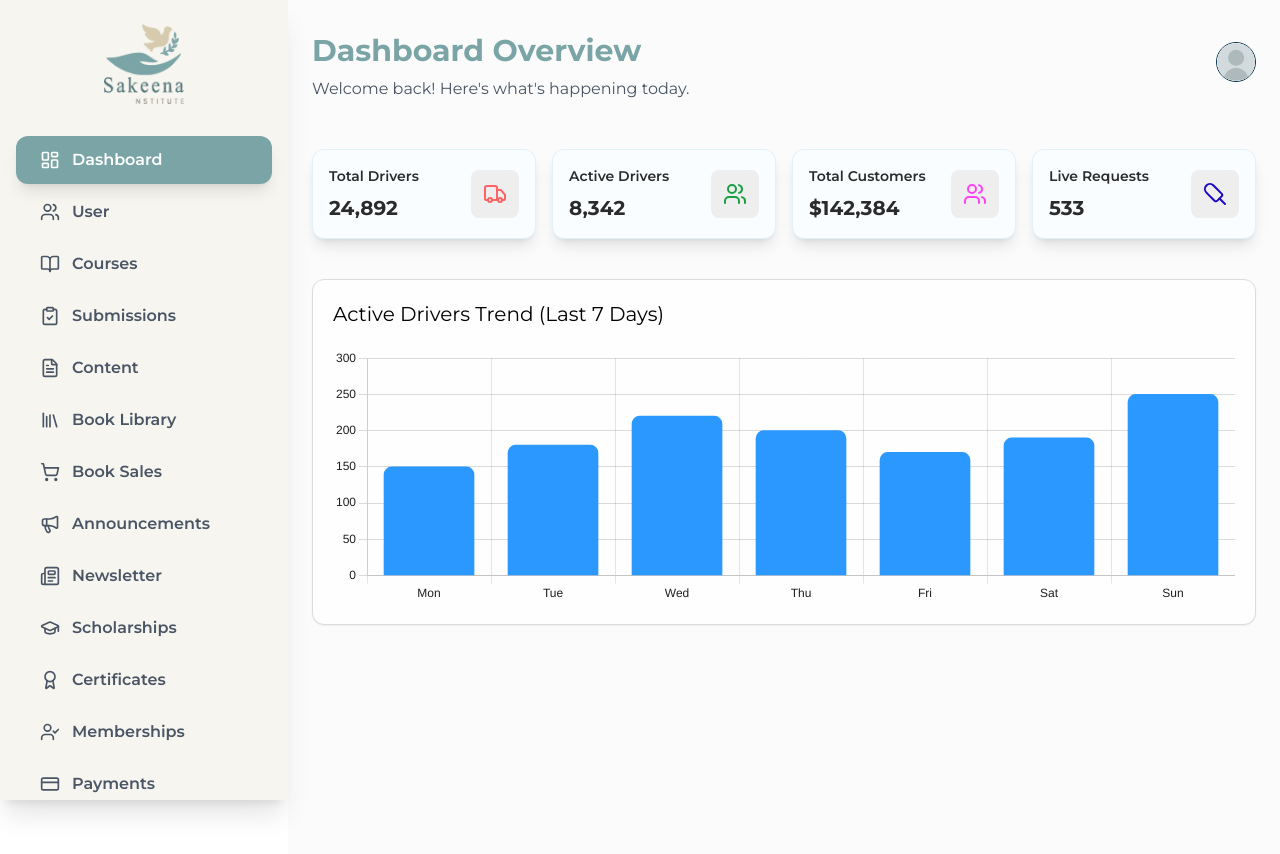
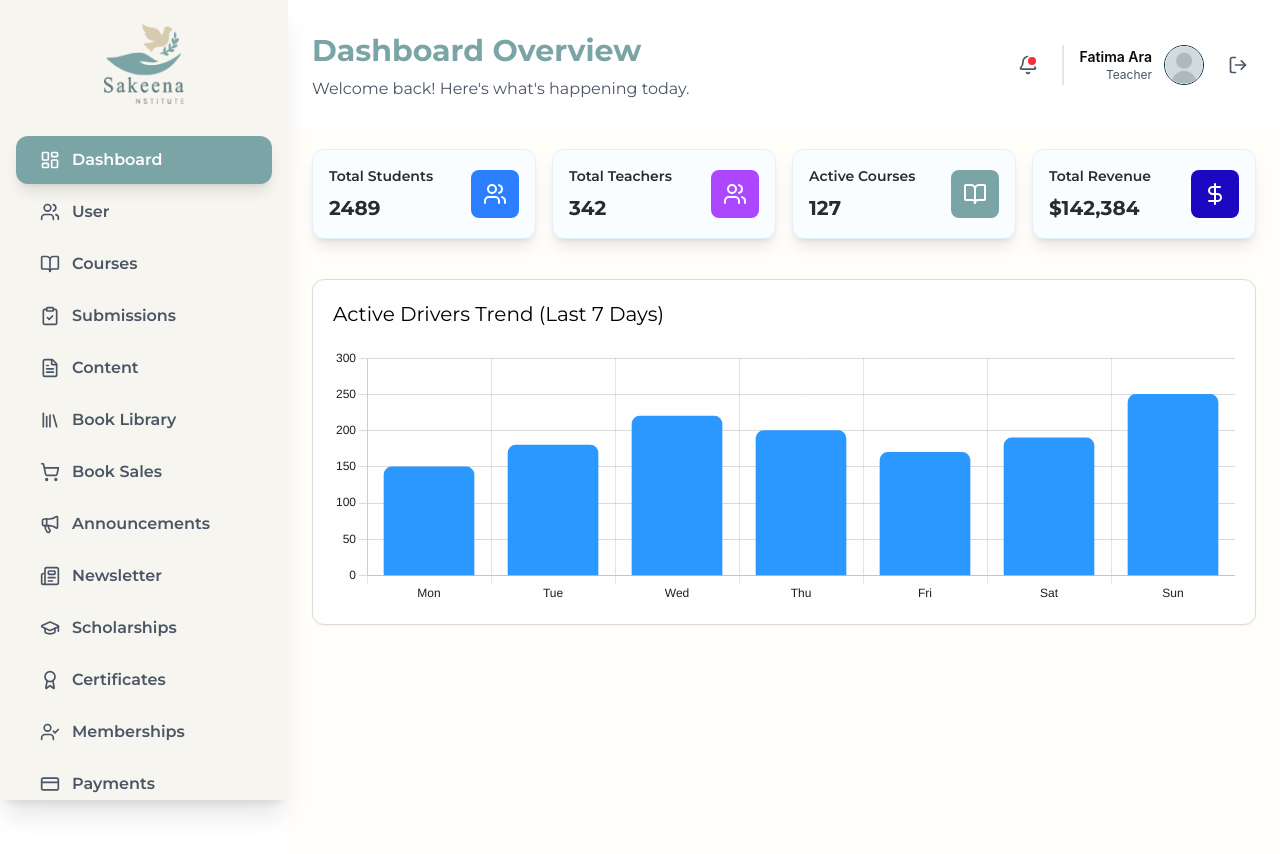
Before and after one commit to Arafat-Bhuiyan/Zahra-Admin, a React (Vite) app: page /admin in a window 1280 px wide. Shown: the top 854 px of the page. Built offline with nearby package versions, Linux system fonts and the light colour scheme.

Commit message:
Header, MainDashboard, AdminLayout modified

```diff
--- a/src/Admin/Dashboard/Header.jsx
+++ b/src/Admin/Dashboard/Header.jsx
@@ -1,18 +1,54 @@
-import React from "react";
+import React, { useState } from "react";
 import profile from "../../../src/assets/images/profile.jpg";
+import { Bell, LogOut } from "lucide-react";
+import { useNavigate } from "react-router-dom";
+
 const Header = ({ title, subtitle }) => {
+  const [hasNotification, setHasNotification] = useState(true);
+  const navigate = useNavigate();
+
+  const handleLogout = () => {
+    // Perform logout logic here (e.g., clearing tokens)
+    console.log("Logging out...");
+    navigate("/login"); // Redirect to login page
+  };
+
   return (
-    <div className="flex items-center justify-between px-6 py-7 bg-[#FBFBFB]">
+    <div className="flex items-center justify-between px-6 py-7 bg-[#FFFFFF]">
       <div>
         <h1 className="font-bold text-[30px] text-greenTeal">{title}</h1>
         <p className="text-base font-normal text-[#4A5565] mt-1">{subtitle}</p>
       </div>
-      <div className="flex items-center gap-3">
-        <div>
+      <div className="flex items-center gap-4">
+        <button
+          onClick={() => setHasNotification(false)}
+          className="relative p-2 text-[#4A5565] transition-colors hover:text-neutral-900"
+        >
+          <Bell size={20} />
+          {hasNotification && (
+            <span className="absolute top-2 right-2 w-3 h-3 bg-[#FB2C36] rounded-full border-2 border-white" />
+          )}
+        </button>
+        <div className="flex items-center gap-3 border-l-2 border-[#0000001A] pl-4">
+          <div className="flex flex-col">
+            <h1 className="text-right justify-start text-neutral-950 text-sm font-semibold inter-font">
+              Fatima Ara
+            </h1>
+            <p className="text-right justify-start text-gray-600 text-xs font-normal inter-font">
+              Teacher
+            </p>
+          </div>
           <button className="w-10 h-10 rounded-full overflow-hidden bg-[#F5F3F3] border border-[#093349] font-bold text-base">
             <img src={profile} alt="" />
           </button>
         </div>
+        <button
+          onClick={handleLogout}
+          className="p-2 text-[#4A5565] transition-colors hover:text-red-600"
+          title="Logout"
+        >
+          <LogOut size={20} />
+        </button>
       </div>
     </div>
   );
--- a/src/Admin/Dashboard/MainDashboard.jsx
+++ b/src/Admin/Dashboard/MainDashboard.jsx
@@ -1,31 +1,35 @@
 import React from "react";
-import { Users, Truck, Popsicle } from "lucide-react";
+import { Users, BookOpen, DollarSign } from "lucide-react";
 import ChartsSection from "./ChartsSection";
 
 const cards = [
   {
-    title: "Total Drivers",
-    number: "24,892",
-    icon: Truck,
-    iconColor: "#FF6363",
+    title: "Total Students",
+    number: "2489",
+    icon: Users,
+    iconColor: "#ffffff",
+    bgColor: "#2B7FFF",
   },
   {
-    title: "Active Drivers",
-    number: "8,342",
+    title: "Total Teachers",
+    number: "342",
     icon: Users,
-    iconColor: "#1A9F42",
+    iconColor: "#ffffff",
+    bgColor: "#AD46FF",
   },
   {
-    title: "Total Customers",
-    number: "$142,384",
-    icon: Users,
-    iconColor: "#FF43F2",
+    title: "Active Courses",
+    number: "127",
+    icon: BookOpen,
+    iconColor: "#ffffff",
+    bgColor: "#7AA4A5",
   },
   {
-    title: "Live Requests",
-    number: "533",
-    icon: Popsicle,
-    iconColor: "#1B08C0",
+    title: "Total Revenue",
+    number: "$142,384",
+    icon: DollarSign,
+    iconColor: "#ffffff",
+    bgColor: "#1B08C0",
   },
 ];
 
@@ -45,8 +49,15 @@ const MainDashboard = () => {
                 <h2 className="font-semibold text-sm">{card.title}</h2>
                 <p className="font-bold text-xl">{card.number}</p>
               </div>
-              <div className="bg-[#EEEEEE] p-3 rounded-lg">
-                <Icon className="w-6 h-6" style={{ color: card.iconColor }} />
+              <div className="w-12 h-12 p-3 rounded-lg" style={{
+                    backgroundColor: card.bgColor,
+                  }}>
+                <Icon
+                  className="w-6 h-6"
+                  style={{
+                    color: card.iconColor,
+                  }}
+                />
               </div>
             </div>
           );
--- a/src/index.css
+++ b/src/index.css
@@ -80,6 +80,9 @@
   .greenTeal{
     color: #7AA4A5;
   }
+  .inter-font{
+    font-family: 'Inter', sans-serif;
+  }
 }
 
 .ck.ck-powered-by {
--- a/src/layouts/AdminLayout.jsx
+++ b/src/layouts/AdminLayout.jsx
@@ -77,7 +77,7 @@ export default function AdminLayout() {
       {/* Main Content area (pages render into the Outlet) */}
       <div className="flex-1 ml-72 min-h-screen overflow-y-auto">
         <Header title={title} subtitle={subtitle}/>
-        <div className="px-6 bg-[#FBFBFB] min-h-screen">
+        <div className="px-6 bg-[#FFFEFB] min-h-screen">
           <Outlet />
         </div>
       </div>
```
